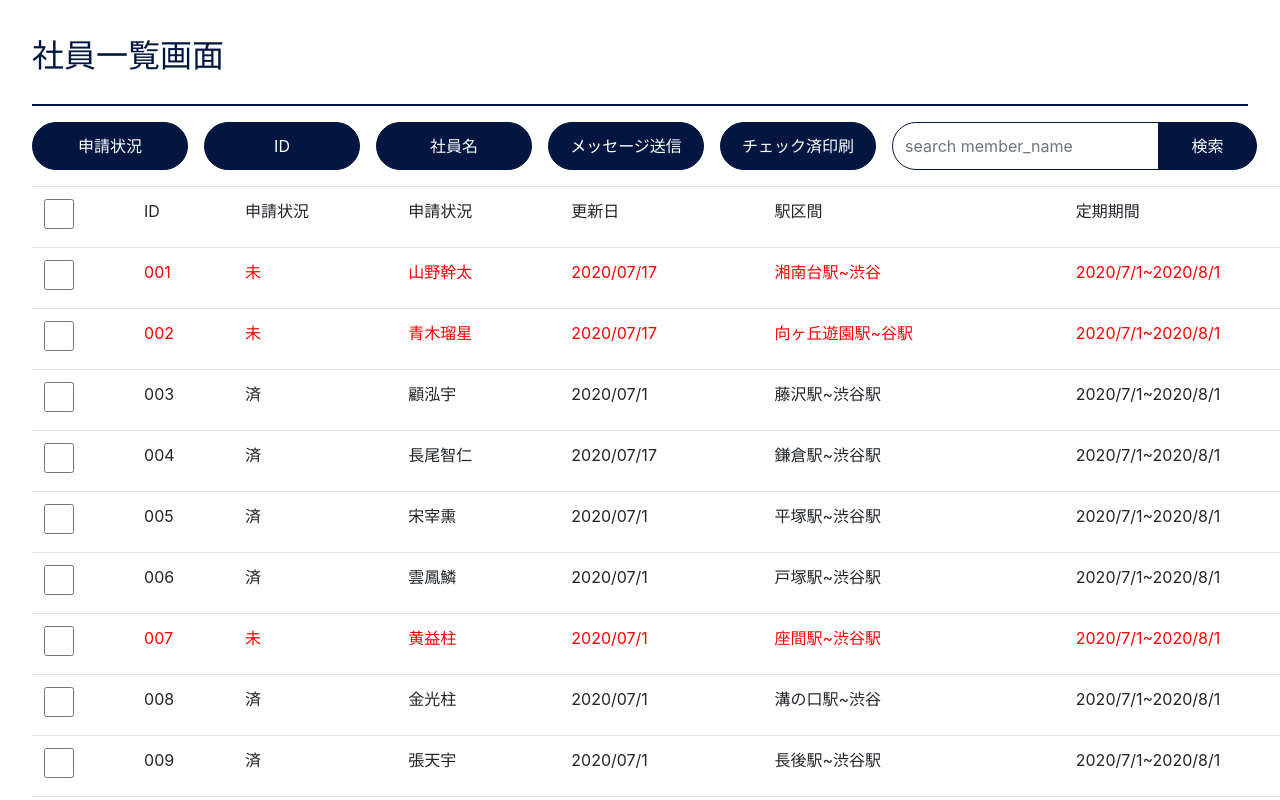
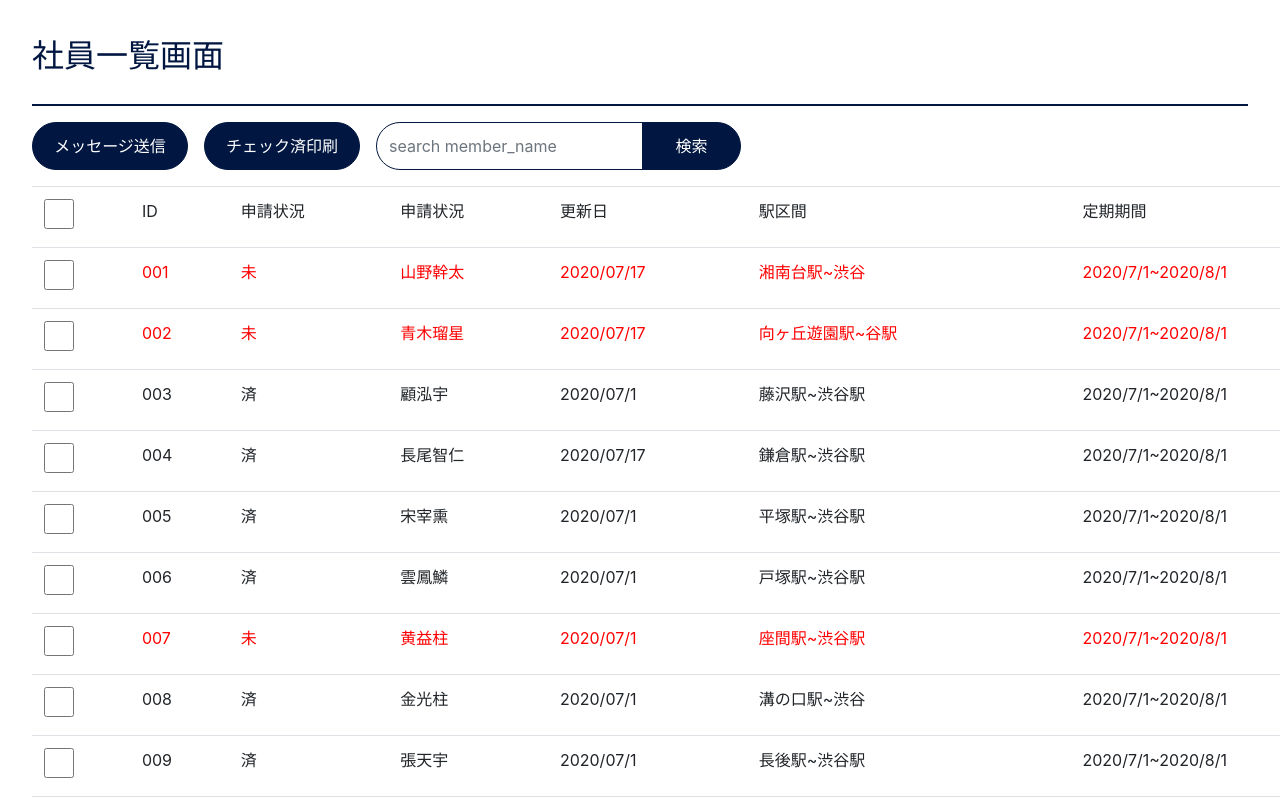
Before and after one commit to unhourin/expenseWebsite, a React (Create React App) app: page / in a window 1280 px wide. Shown: the top 800 px of the page. Built offline with nearby package versions, Linux system fonts and the light colour scheme.

Commit message:
未申請の人を赤くするところまで戻しました/Ykanta

```diff
--- a/src/ExpenseManagement.js
+++ b/src/ExpenseManagement.js
@@ -1,4 +1,4 @@
-import React from "react";
+import React, { useReducer } from "react";
 import {
   Row,
   Col,
@@ -9,6 +9,7 @@ import {
   InputGroup,
   FormControl,
   Tooltip,
+  BreadcrumbItem,
 } from "react-bootstrap";
 
 import "bootstrap/dist/css/bootstrap.css";
@@ -103,7 +104,6 @@ export default class ExpenseMangament extends React.Component {
       printList: this.state.printList,
       ALLDATA: this.state.ALLDATA,
       isAllCheck: this.state.isAllCheck,
-
     });
 
   }
@@ -111,32 +111,6 @@ export default class ExpenseMangament extends React.Component {
   runPrint = () => {
     alert(this.state.printList);
   };
-
-    //changeSort変数を初期化する
-
-  //申請状況でソートする関数
-  changeCheckSort(){
-
-    var checkNumber=0;
-    console.log(checkNumber);
-
-  }
-
-  //社員IDでソートする関数
-　changeIdSort(){
-
-  var checkNumber=1;
-  console.log(checkNumber);
-
-  }
-
-  //社員名でソートする関数
-　changeNameSort(){
-
-  var checkNumber=2;
-  console.log(checkNumber);
-
-  }
 
   render() {
 
@@ -156,36 +130,6 @@ export default class ExpenseMangament extends React.Component {
           </div>
 
           <div className="inputGroup">
-
-            {/* 申請状況でソートするためのもの */}
-              <button
-                className = "buttonContent"
-                variant="outline-secondary"
-                //クリックされたら関数呼び出し
-                onClick={this.changeCheckSort}
-              >
-                申請状況
-              </button>
-
-              {/* IDでソートするためのボタン */}
-              <Button
-                className = "buttonContent"
-                variant="outline-secondary"
-                //クリックされたら関数呼び出し
-                onClick={this.changeIdSort}
-              >
-                ID
-              </Button>
-
-              {/* 社員名でソートするためのボタン */}
-              <Button
-                className = "buttonContent"
-                variant="outline-secondary"
-                //クリックされたら関数呼び出し
-                onClick={this.changeNameSort}
-              >
-                社員名
-              </Button>
 
             <OverlayTrigger
                 key={"top"}
@@ -217,7 +161,7 @@ export default class ExpenseMangament extends React.Component {
               <Button
                 className = "buttonContent"
                 variant="outline-secondary"
-                onClick={this.runPrint}
+                onChange={this.handleSearchText}
               >
                 チェック済印刷
               </Button>
@@ -258,7 +202,6 @@ export default class ExpenseMangament extends React.Component {
                     <td>定期期間</td>
                   </tr>
 
-
                   {this.state.ALLDATA.length
                     ? this.state.ALLDATA.map(function (item, index) {
 
@@ -269,7 +212,6 @@ export default class ExpenseMangament extends React.Component {
                         fontColor = 'red';
                       }
 
-                      console.log(fontColor);
                       //未申請の人だけを赤くする
                       return (
                         <tr
@@ -292,7 +234,10 @@ export default class ExpenseMangament extends React.Component {
                           <td>{item.定期期間}</td>
                         </tr>
                       );
-                      })
+                     {
+                      }
+                    }
+                  )
                     : null}
                 </tbody>
               </Table>
--- a/src/data/member.json
+++ b/src/data/member.json
@@ -76,7 +76,7 @@
 "申請状況": "済",
 "社員名": "炯",
 "更新日": "202007/17",
-"駅区間":"センター南駅~渋駅",
+"駅区間":"センター南駅~渋谷駅",
 "定期期間": "2020/7/1~2020/81"
 }
 ]
```
Also changed, not shown: 1 other file (tests, documents, lock files or other folders).
